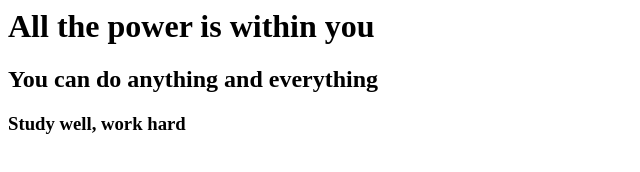
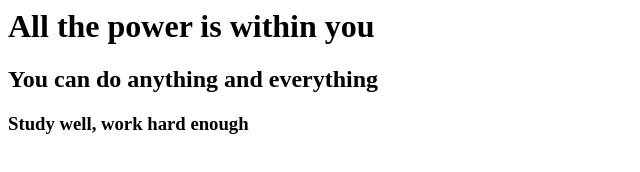
Before and after one commit to deepakdm2016/firstGitRepo, a plain HTML site: page index.html in a window 1280 px wide. Shown: the full height of the page, 0-640 px from the left. Drawn offline with Linux system fonts and the light colour scheme.

Commit message:
Defect fix from dev

```diff
--- a/index.html
+++ b/index.html
@@ -2,7 +2,7 @@
 <body>
 	<h1>All the power is within you</h1>
 	<h2>You can do anything and everything<h2>
-		<h3>Study well, work hard
+		<h3>Study well, work hard enough</h3>
 
 </body>
 </html>
```
